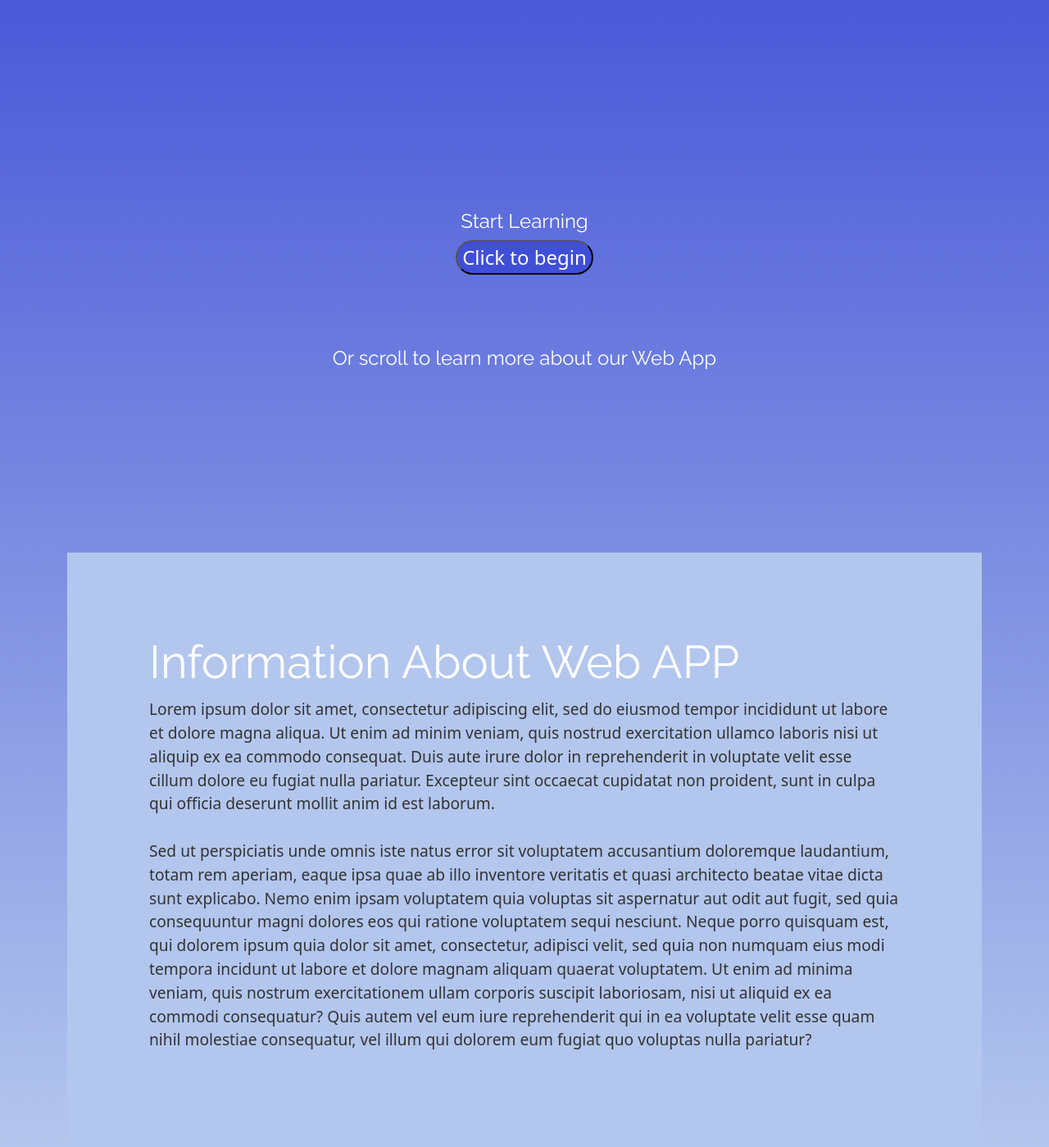
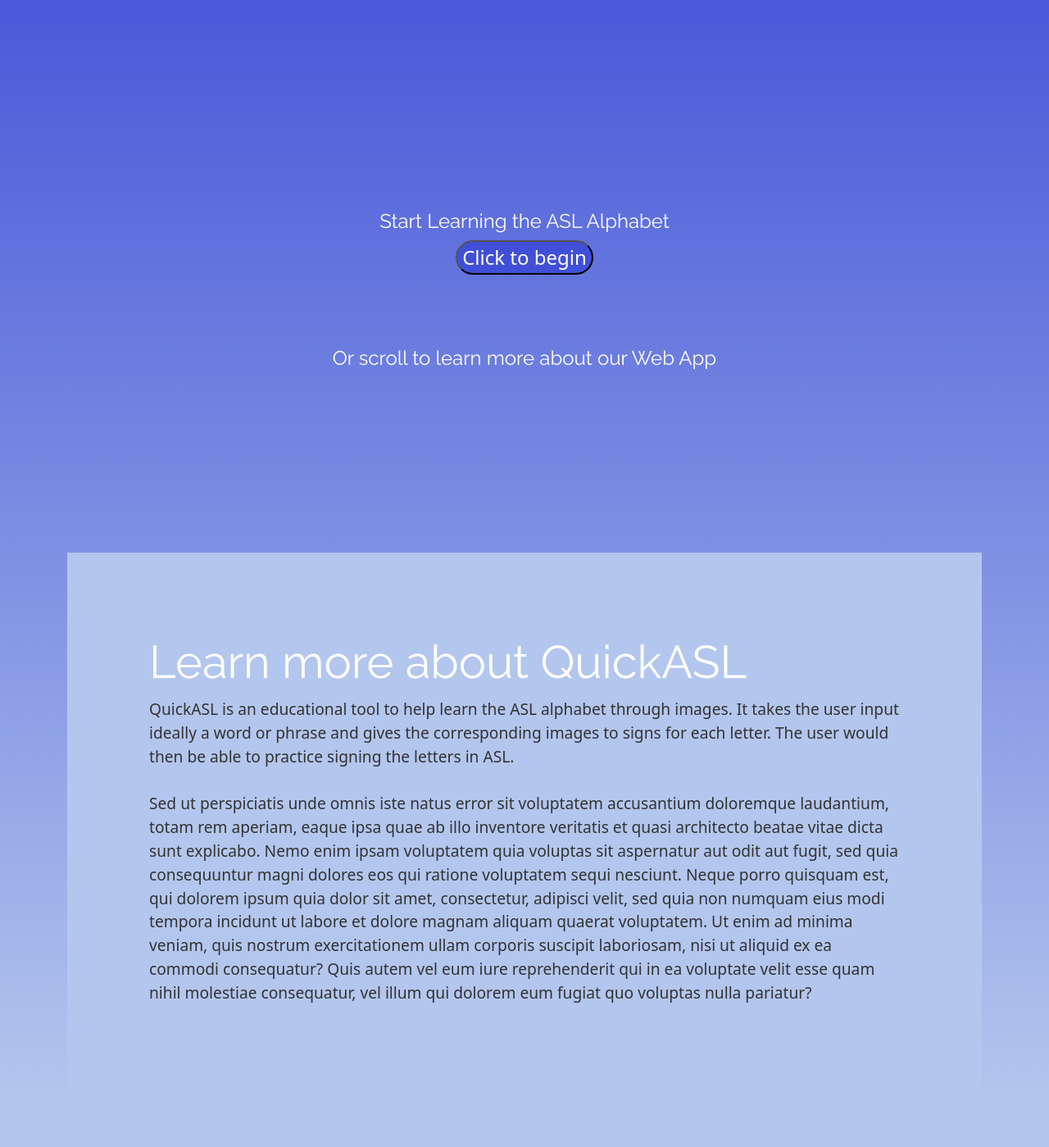
Before and after one commit to tgwolle/QuickASL, a Flask app: template templates/index.html in a window 1280 px wide. Shown: the part 56-1455 px from the top of the page at 82% size. After the commit the page ends 1279 px from the top, so only its background shows below. Run offline with Flask 2, Linux system fonts and the light colour scheme; the template is opened without the code that fills it, so the values that code supplies are empty.

Commit message:
prelim
Co-authored-by: Oluwatofunmi Oyetan <oyetantofunmi@gmail.com>
Co-authored-by: Melanie Jimenez <mmjimenez@owu.edu>

```diff
--- a/main.py
+++ b/main.py
@@ -11,6 +11,7 @@ import requests
 app = Flask(__name__)
 turbo = Turbo(app)
 proxied= FlaskBehindProxy(app)
+
 letters = {
   "A": "static/images/A.png",
   "B": "static/images/B.png",
@@ -46,10 +47,13 @@ letters = {
 
 }
 
+# stores list of the image links to the letters from user input globally
+user_words = [""]
 
 @app.route("/")                          # this tells you the URL the method below is related to
 def home():
-    return render_template('index.html', subtitle= 'Home Page')
+    user_words.clear()
+    return render_template('index.html', subtitle='Home Page')
 
 @app.route("/learn-more")
 def about():
@@ -57,11 +61,13 @@ def about():
 
 @app.route("/main_page", methods=['GET'])
 def main_page():
-    return render_template('main_page.html')
-
-# @app.route("/main_page")
-# def main_page():
-#     return render_template('main_page.html', subtitle='Main Page')
+    todos = user_words
+    print(todos)
+#     if todos == None:
+#             flash(f'Input cannot be empty', 'failed')
+#             return redirect(url_for('main_page'))
+    return render_template('main_page.html',todos=todos)
+#   return render_template('main_page.html', subtitle='Main Page')
 
 '''def processInput(ls):
   output_list=[]
@@ -72,25 +78,100 @@ def main_page():
   return output_list
   '''
 
-# returns list of words from input in upper case.
+# Clears images from display
+# test redirect works
+@app.route('/clear_images')
+def clear_images():
+    user_words.clear()
+    return redirect(url_for('main_page'))
+
+# returns true if input is valid
+def is_valid_input(x):
+  is_valid_input = True
+  for l in x:
+    if l not in letters:
+      return False
+  return is_valid_input
+
+def get_input():
+  input = user_words
+#    with app.test_request_context():
+#         from flask import request
+#         input = request.form.get('user_input')
+  print(input)
+  return input
+
+# V3
+# Check that input is valid: can't be numbers
+#   Test could be check what happens when enter valid input/ invalid
+# Processes the input information and displays it.
 @app.route('/process_query', methods=['POST'])
 def process_query():
-    #data = flask.request.form  # is a dictionary
-    #input = data['user_input']
-    input= "H"
-    input_in_list = input.upper().split(' ')
-    output_list=[]
-    for word in input_in_list:
-      for letter in word:
-        output_list.append(letters[letter])
-      output_list.append(letters["empty"])
+  text = request.form.get('user_input')
+  words = text.upper().split(' ')
+  try:
+    user_words.remove("")
+  except:
+    print("empty not found")
+  for word in words:
+    for letter in word:
+      user_words.append(letters[letter])
+    user_words.append(letters["empty"])
+#     if form.validate_on_submit()
 
-    #print("letter"+ input)
-    #print(output_list)
-    #same= '<img src="' + str(output_list[0]) + '"/>'
-    #print(same)
-    return render_template('main_page.html', same=output_list)
+  return redirect(url_for('main_page'))
 
+#   if is_valid_input(user_words):
+#     return redirect(url_for('main_page'))
+#   else:
+#     flash(f'Input is invalid', 'error')
+#     return redirect(url_for('main_page'))
+      # This is probably where we would add the flash
+      #  if is_valid_input(user_words) redirect else flash statement
+
+
+# if page not found direct to page not found page
+@app.errorhandler(404)
+def page_not_found(e):
+    return render_template('404.html'), 404
+
+# if bad direct request redirect to error page
+@app.errorhandler(400)
+def page_not_found(e):
+    return render_template('400.html'), 400
+
+# if error direct to error page
+@app.errorhandler(500)
+def page_not_found(e):
+  return render_template('500.html'), 500
+
+# if flask error direct user to error page
+@app.errorhandler(Exception)
+def page_not_found(e):
+  return render_template('500.html'), 500
+
+
+# returns list of words from input in upper case.
+# V2
+# @app.route('/process_query', methods=['POST'])
+# def process_query():
+#     #data = flask.request.form  # is a dictionary
+#     #input = data['user_input']
+#     input= "H"
+#     input_in_list = input.upper().split(' ')
+#     output_list=[]
+#     for word in input_in_list:
+#       for letter in word:
+#         output_list.append(letters[letter])
+#       output_list.append(letters["empty"])
+
+#     #print("letter"+ input)
+#     #print(output_list)
+#     #same= '<img src="' + str(output_list[0]) + '"/>'
+#     #print(same)
+#     return render_template('main_page.html', same=output_list)
+
+# V1
 # @app.route("/process", methods=['GET', 'POST'])
 # def process_query():
 #     form = processForm()
@@ -110,30 +191,5 @@ def process_query():
 #       return render_template('main_page.html', same=same)
 #       return render_template('process.html', title='Process', form=form, same=same )
 
-@app.errorhandler(404)
-def page_not_found(e):
-  return render_template('404.html'), 404
-
-@app.errorhandler(400)
-def page_not_found(e):
-  return render_template('400.html'), 400
-
-# # if error direct to error page
-# @app.errorhandler(500)
-# def page_not_found(e):
-#   return render_template('500.html'), 500
-
-# # if flask error direct user to error page
-# @app.errorhandler(Exception)
-# def page_not_found(e):
-#   return render_template('500.html'), 500
-
-
-
-
-
-
-
-
 if __name__ == '__main__':               # this should always be at the end
     app.run(debug=True, host="0.0.0.0")
--- a/templates/400.html
+++ b/templates/400.html
@@ -8,6 +8,8 @@
   <h1>
     ERROR 400
   </h1>
+  <a href ="/"><button class="button button2" style="color: white;"> return home?</button></a>
+
 </div>
 
 {% endblock %}
--- a/templates/500.html
+++ b/templates/500.html
@@ -8,6 +8,8 @@
   <h1>
     ERROR 500
   </h1>
+  <a href ="/"><button class="button button2" style="color: white;"> return home?</button></a>
+
 </div>
 
 {% endblock %}
--- a/templates/base.html
+++ b/templates/base.html
@@ -28,6 +28,7 @@
           <!--  <a class="nav-item nav-link" href="/process">Process</a> -->
           </div>
         </div>
+
       </div>
 </nav>
 
@@ -37,9 +38,19 @@
   <header>
     {% block header %}{% endblock %}
   </header>
-  {% for message in get_flashed_messages() %}
+
+  {% with messages = get_flashed_messages() %}
+    {% if messages %}
+      <ul class=flashes>
+      {% for message in messages %}
+        <li>{{ message }}</li>
+      {% endfor %}
+      </ul>
+    {% endif %}
+  {% endwith %}
+<!--   {% for message in get_flashed_messages() %}
     <div class="flash">{{ message }}</div>
-  {% endfor %}
+  {% endfor %} -->
   {% block content %}{% endblock %}
 </section>
 
--- a/templates/index.html
+++ b/templates/index.html
@@ -6,15 +6,15 @@
 {% block content %}
   <div class= "container" >
     <div class="display">
-        <h1 >Start Learning</h1>
+        <h1>Start Learning the ASL Alphabet</h1>
         <a href ="/main_page"> <button class="button button1" style="color: white;">  Click to begin</button> </a>
         <h2> Or scroll to learn more about our Web App </h2>
     </div>
     <div class="sec">
-      <h2>Information About Web APP</h2>
-      <p> Lorem ipsum dolor sit amet, consectetur adipiscing elit, sed do eiusmod tempor incididunt ut labore et dolore magna aliqua. Ut enim ad minim veniam, quis nostrud exercitation ullamco laboris nisi ut aliquip ex ea commodo consequat.
-        Duis aute irure dolor in reprehenderit in voluptate velit esse cillum dolore eu fugiat nulla pariatur.
-        Excepteur sint occaecat cupidatat non proident, sunt in culpa qui officia deserunt mollit anim id est laborum.
+      <h2>Learn more about QuickASL</h2>
+      <p> QuickASL is an educational tool to help learn the ASL alphabet through images.
+        It takes the user input ideally a word or phrase and gives the corresponding images to signs for each letter.
+        The user would then be able to practice signing the letters in ASL.
         <br><br>
         Sed ut perspiciatis unde omnis iste natus error sit voluptatem accusantium doloremque laudantium, totam rem aperiam,
         eaque ipsa quae ab illo inventore veritatis et quasi architecto beatae vitae dicta sunt explicabo.
```
Also changed, not shown: process_query.html (deleted, +0 -12 lines), templates/main_page.html (+22 -7 lines), templates/process.html (deleted, +0 -46 lines), test_user_input.py (added, +18 -0 lines), tests/page_loading_tests.py (added, +36 -0 lines), .github/workflows/test.yaml (added), README.md, static/custom_mic.png (deleted), static/images/comma.png (added), static/images/empty.png (added), static/images/exc.png (added), static/images/period.png (added), static/images/qs.png (added), 1 other file.
